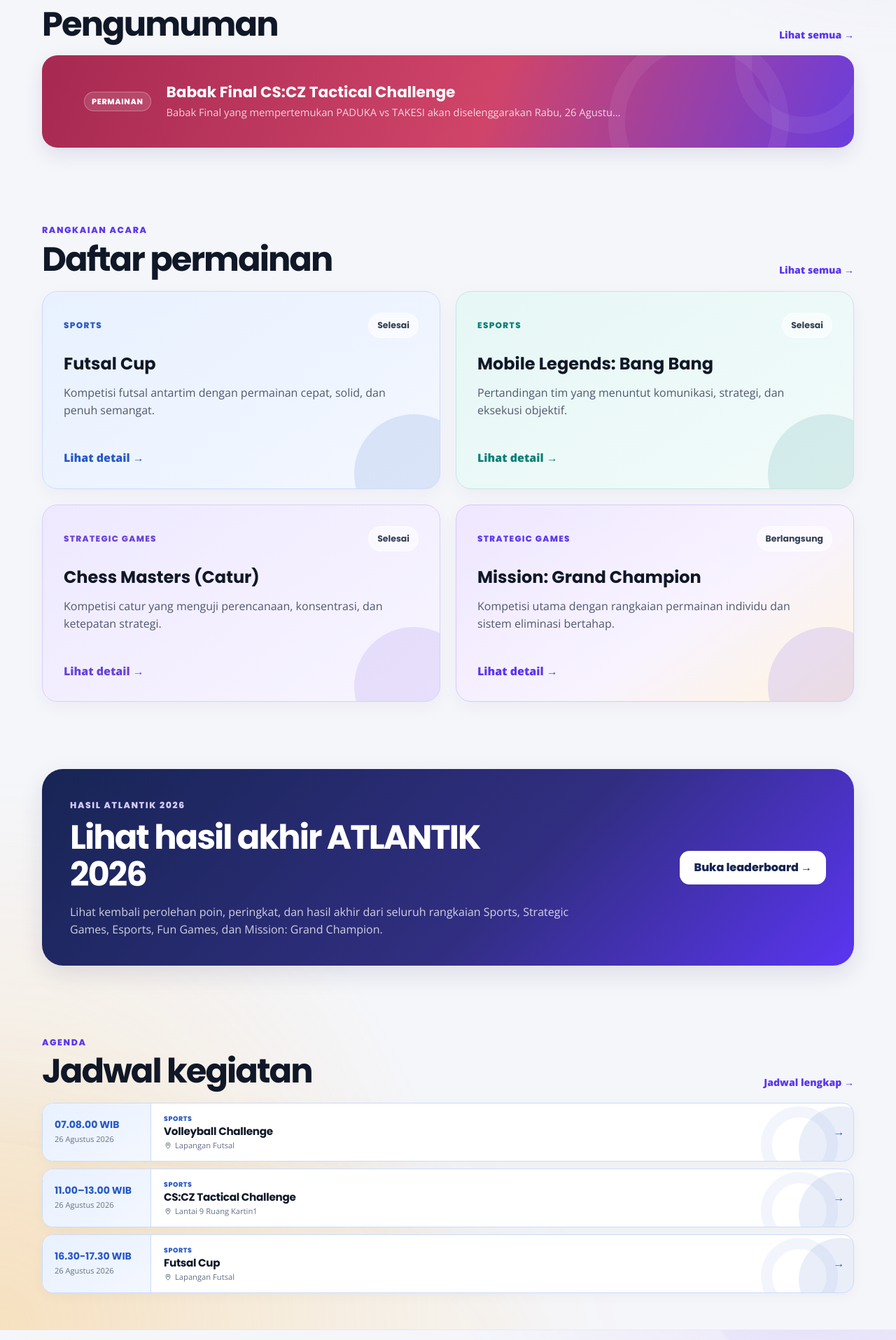
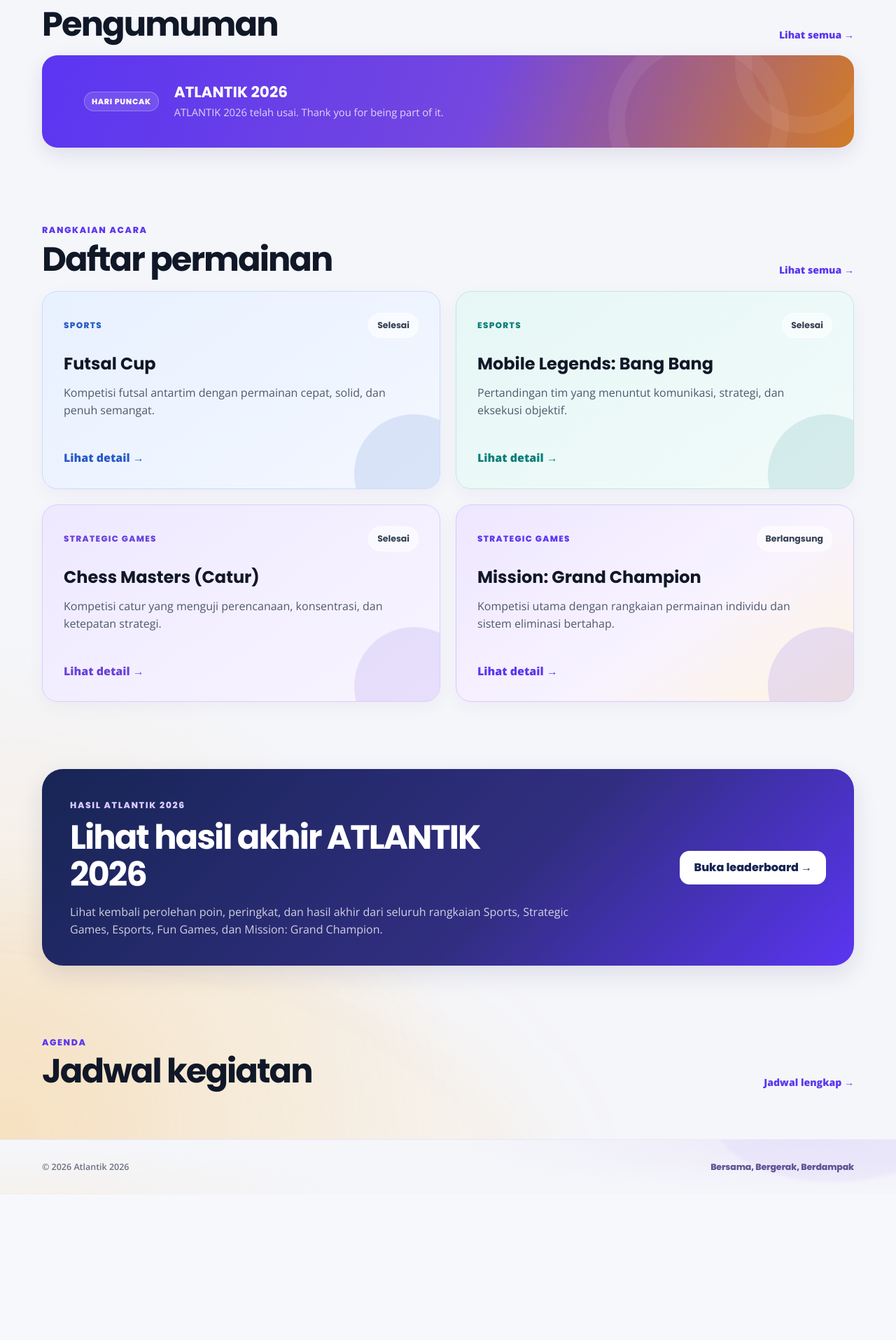
Before and after one commit to ruswanhidayat/portal-atlantik, a Next.js app: page / in a window 1280 px wide. Shown: the part 785-2700 px from the top of the page at 70% size. After the commit the page ends 2492 px from the top, so only its background shows below. Built offline with nearby package versions, Linux system fonts and the light colour scheme.

Commit message:
end announcement, schedule and leaderboard

```diff
--- a/app/leaderboard/page.js
+++ b/app/leaderboard/page.js
@@ -2007,7 +2007,7 @@ export default async function LeaderboardPage() {
         <section className="leaderboard-section">
           <div className="section-heading compact-heading">
             <div>
-              <span className="eyebrow">Klasemen sementara</span>
+              <span className="eyebrow">Klasemen Akhir</span>
               <h2>Juara Umum</h2>
             </div>
             <span className="status">Diperbarui sesuai hasil resmi</span>
--- a/data/announcements.js
+++ b/data/announcements.js
@@ -105,6 +105,18 @@ export const announcements = [
       "Babak Final yang mempertemukan PADUKA vs TAKESI akan diselenggarakan Rabu, 26 Agustus 2026!",
     href: null,
     linkLabel: null,
+    showOnHome: false,
+  },
+  {
+    id: "closing",
+    date: "31 Agustus 2026",
+    label: "Hari Puncak",
+    theme: "game",
+    title: "ATLANTIK 2026",
+    summary:
+      "ATLANTIK 2026 telah usai. Thank you for being part of it.",
+    href: null,
+    linkLabel: null,
     showOnHome: true,
   },
 ];
--- a/data/schedule.js
+++ b/data/schedule.js
@@ -75,36 +75,36 @@ export const schedule = [
   //   description:
   //     "Babak Final yang mempertemukan PADUKA vs PEPSI akan diselenggarakan Kamis 20 Agustus 2026!",
   // },
-  {
-    date: "26 Agustus 2026",
-    time: "07.08.00 WIB",
-    title: "Volleyball Challenge",
-    category: "Sports",
-    theme: "sports",
-    location: "Lapangan Futsal",
-    description:
-      "Lanjutan pertandingan Volleyball Challenge",
-  },
-  {
-    date: "26 Agustus 2026",
-    time: "11.00–13.00 WIB",
-    title: "CS:CZ Tactical Challenge",
-    category: "Sports",
-    theme: "sports",
-    location: "Lantai 9 Ruang Kartin1",
-    description:
-      "Babak Final yang mempertemukan PADUKA vs TAKESI akan diselenggarakan Rabu, 26 Agustus 2026!",
-  },
-  {
-    date: "26 Agustus 2026",
-    time: "16.30-17.30 WIB",
-    title: "Futsal Cup",
-    category: "Sports",
-    theme: "sports",
-    location: "Lapangan Futsal",
-    description:
-      "Lanjutan pertandingan Futsal Cup",
-  },
+  // {
+  //   date: "26 Agustus 2026",
+  //   time: "07.08.00 WIB",
+  //   title: "Volleyball Challenge",
+  //   category: "Sports",
+  //   theme: "sports",
+  //   location: "Lapangan Futsal",
+  //   description:
+  //     "Lanjutan pertandingan Volleyball Challenge",
+  // },
+  // {
+  //   date: "26 Agustus 2026",
+  //   time: "11.00–13.00 WIB",
+  //   title: "CS:CZ Tactical Challenge",
+  //   category: "Sports",
+  //   theme: "sports",
+  //   location: "Lantai 9 Ruang Kartin1",
+  //   description:
+  //     "Babak Final yang mempertemukan PADUKA vs TAKESI akan diselenggarakan Rabu, 26 Agustus 2026!",
+  // },
+  // {
+  //   date: "26 Agustus 2026",
+  //   time: "16.30-17.30 WIB",
+  //   title: "Futsal Cup",
+  //   category: "Sports",
+  //   theme: "sports",
+  //   location: "Lapangan Futsal",
+  //   description:
+  //     "Lanjutan pertandingan Futsal Cup",
+  // },
 ];
 
 /*
```
